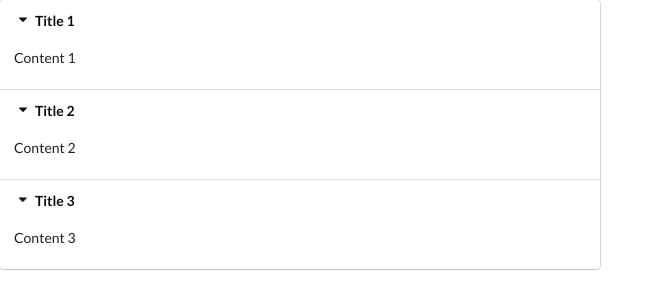
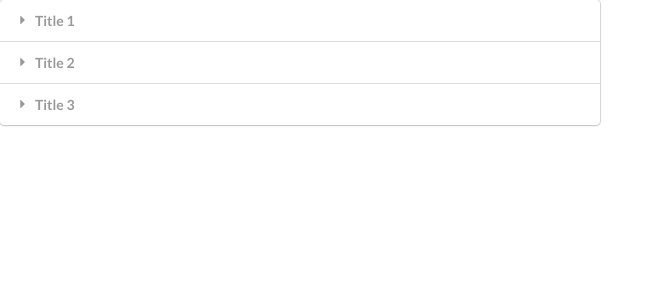
Before and after one commit to ken888686/jsx, a React (Create React App) app: page / in a window 1280 px wide. Shown: the top 308 px of the page, without its empty margins (0-664 px from the left). Built offline with nearby package versions, Linux system fonts and the light colour scheme.

Commit message:
use useState to expand/collapse tab

```diff
--- a/src/components/Accordion.js
+++ b/src/components/Accordion.js
@@ -1,18 +1,21 @@
-import React from "react";
+import React, { useState } from "react";
 
 const Accordion = ({ items }) => {
+  const [activeIndex, setActiveIndex] = useState(null);
+
   const onTitleClick = (index) => {
-    console.log(index);
+    setActiveIndex(index);
   };
 
   const renderItems = items.map((item, index) => {
+    const active = index === activeIndex ? "active" : "";
     return (
       <React.Fragment key={item.title}>
-        <div className="title active" onClick={() => onTitleClick(index)}>
+        <div className={`title ${active}`} onClick={() => onTitleClick(index)}>
           <i className="dropdown icon"></i>
           {item.title}
         </div>
-        <div className="content active">
+        <div className={`content ${active}`}>
           <p>{item.content}</p>
         </div>
       </React.Fragment>
```
